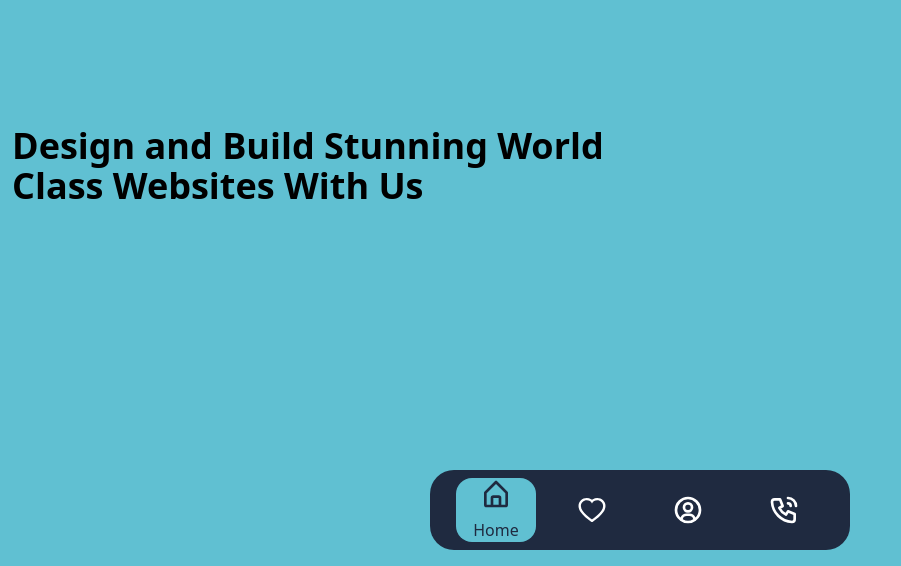
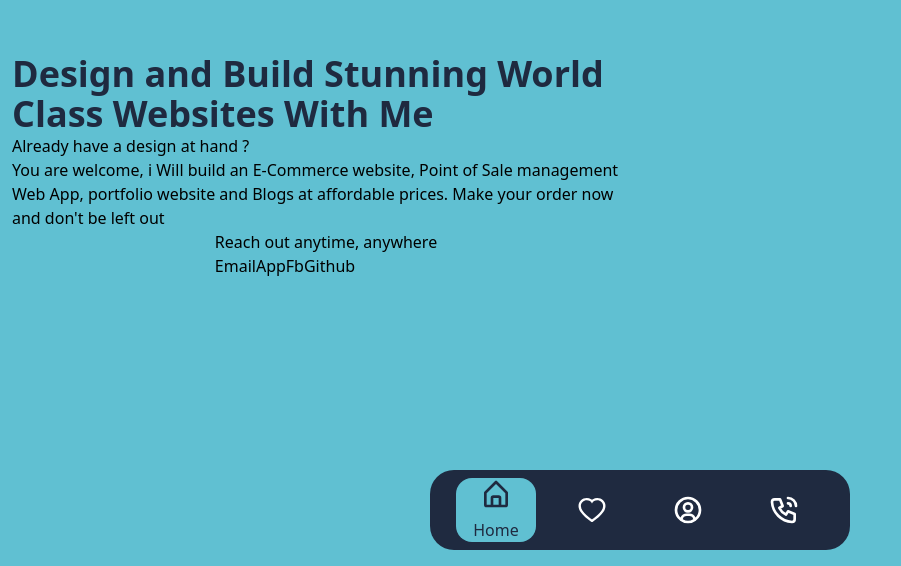
Before and after one commit to DC-21/react-tailwind-bottom-nav-webapp, a React (Vite) app: page / in a window 1280 px wide. Shown: the part 234-800 px from the top of the page, without its empty margins (0-901 px from the left). Built offline with nearby package versions, Linux system fonts and the light colour scheme.

Commit message:
first commit

```diff
--- a/src/components/Hero.jsx
+++ b/src/components/Hero.jsx
@@ -1,16 +1,36 @@
-import React from 'react'
+/* eslint-disable react/no-unescaped-entities */
+import React from "react";
 
 const Hero = () => {
   return (
-    <div className='bg-[#60c0d2] flex w-full h-screen px-3 py-2 justify-center items-center'>
-        <div className='w-full h-full flex justify-center'>
-            <div className='justify-center items-center flex w-1/2'>
-                <p className='text-left font-bold text-4xl'>Design and Build Stunning World Class Websites With Us</p>
+    <div className="bg-[#60c0d2] flex w-full h-screen px-3 py-2 justify-center items-center">
+      <div className="w-full h-full flex justify-center">
+        <div className="justify-center items-center flex flex-col w-1/2">
+          <div className="justify-center">
+            <p className="text-left font-bold text-4xl text-[#1f2a40]">
+              Design and Build Stunning World Class Websites With Me
+            </p>
+            <p>Already have a design at hand ?</p>
+            <p>
+              You are welcome, i Will build an E-Commerce website, Point of Sale
+              management Web App, portfolio website and Blogs at affordable
+              prices. Make your order now and don't be left out
+            </p>
+          </div>
+          <div className="justify-center">
+            <p className="text-left">Reach out anytime, anywhere</p>
+            <div>
+              <a href="">Email</a>
+              <a href="">App</a>
+              <a href="">Fb</a>
+              <a href="">Github</a>
             </div>
-            <div className='w-1/2'></div>
+          </div>
         </div>
+        <div className="w-1/2"></div>
+      </div>
     </div>
-  )
-}
+  );
+};
 
-export default Hero
+export default Hero;
```
